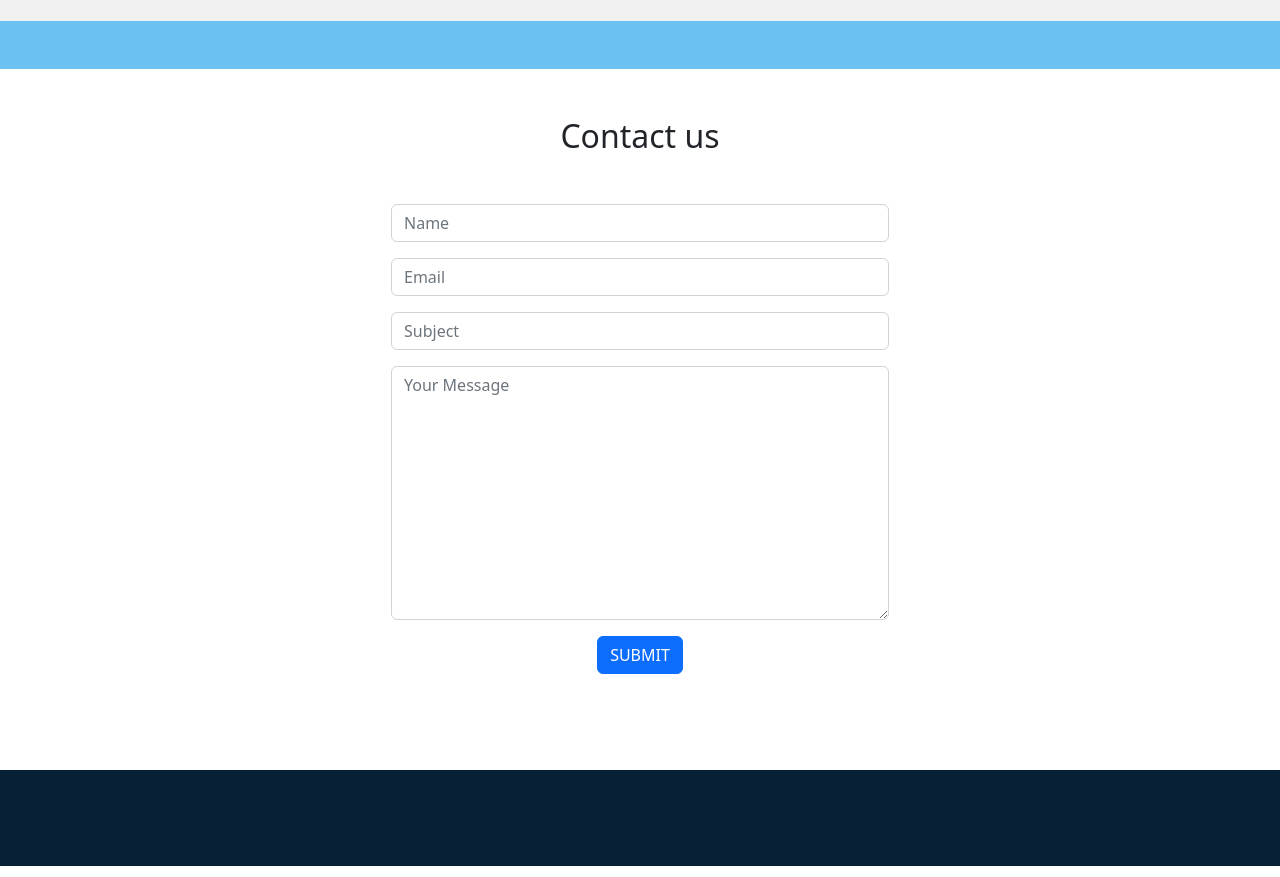
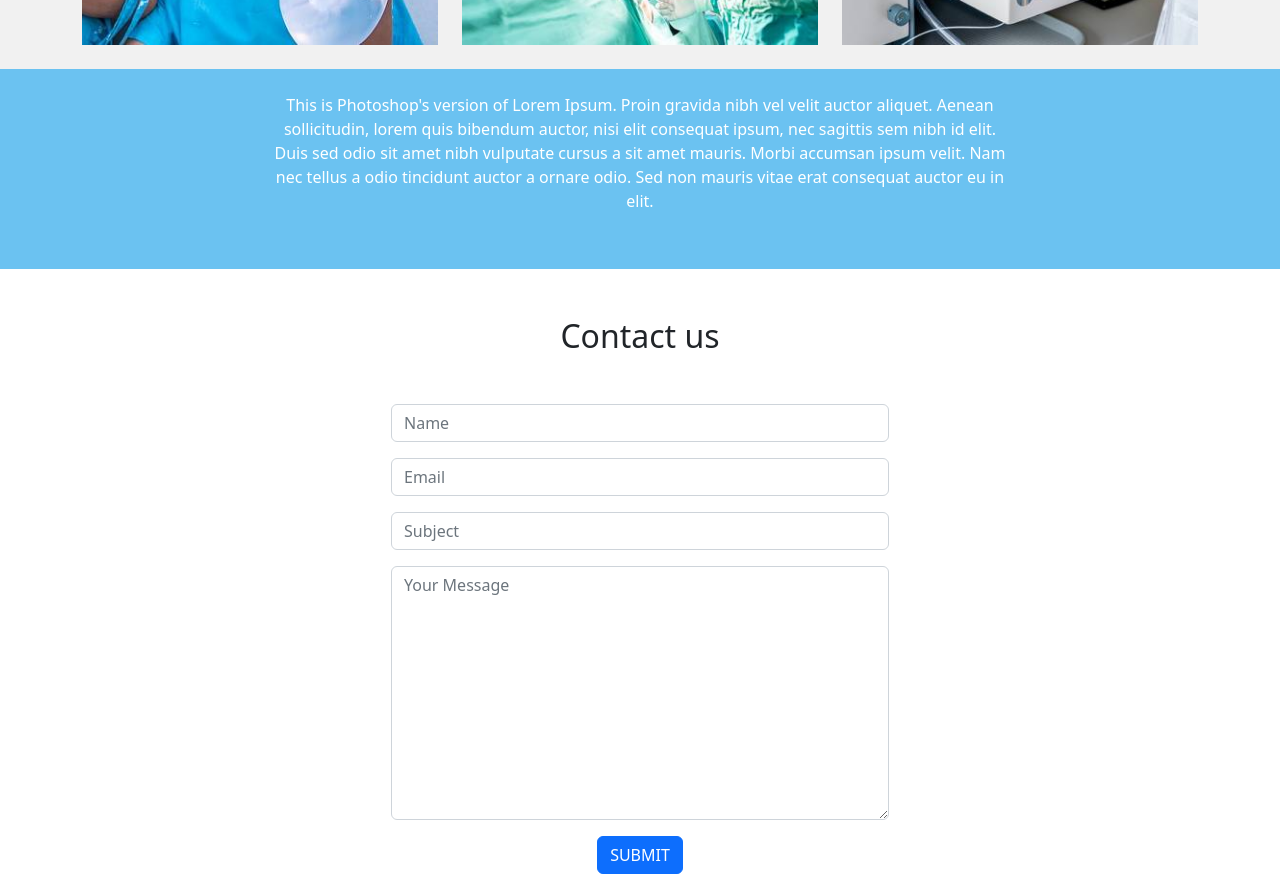
Before and after one commit to herobaku/Medical, a plain HTML site: page index.htm in a window 1280 px wide. Shown: the part 3520-4397 px from the top of the page. Drawn offline with nearby package versions, Linux system fonts and the light colour scheme.

Commit message:
file updated

```diff
--- a/index.htm
+++ b/index.htm
@@ -171,6 +171,7 @@
                     </div>
                 </article>
             </div>
+        </div>
         <div class="bg-boz py-4">
             <div class="container">
                 <div class="row mb-md-3">
@@ -187,8 +188,12 @@
         </div>
         <div class="bg-mavi py-4">
             <div class="container">
-                    <div class="row">
-
+                <div class="row justify-content-center">
+                    <figure class="col-md-8">
+                        <blockquote class="blockquote">
+                          <p class="text-center text-white fs-6">This is Photoshop's version  of Lorem Ipsum. Proin gravida nibh vel velit auctor aliquet. Aenean sollicitudin, lorem quis bibendum auctor, nisi elit consequat ipsum, nec sagittis sem nibh id elit. Duis sed odio sit amet nibh vulputate cursus a sit amet mauris. Morbi accumsan ipsum velit. Nam nec tellus a odio tincidunt auctor a ornare odio. Sed non  mauris vitae erat consequat auctor eu in elit.</p>
+                        </blockquote>
+                      </figure>
                 </div>
             </div>
         </div>
```
Lines whose indentation alone changed are shown as unchanged.
